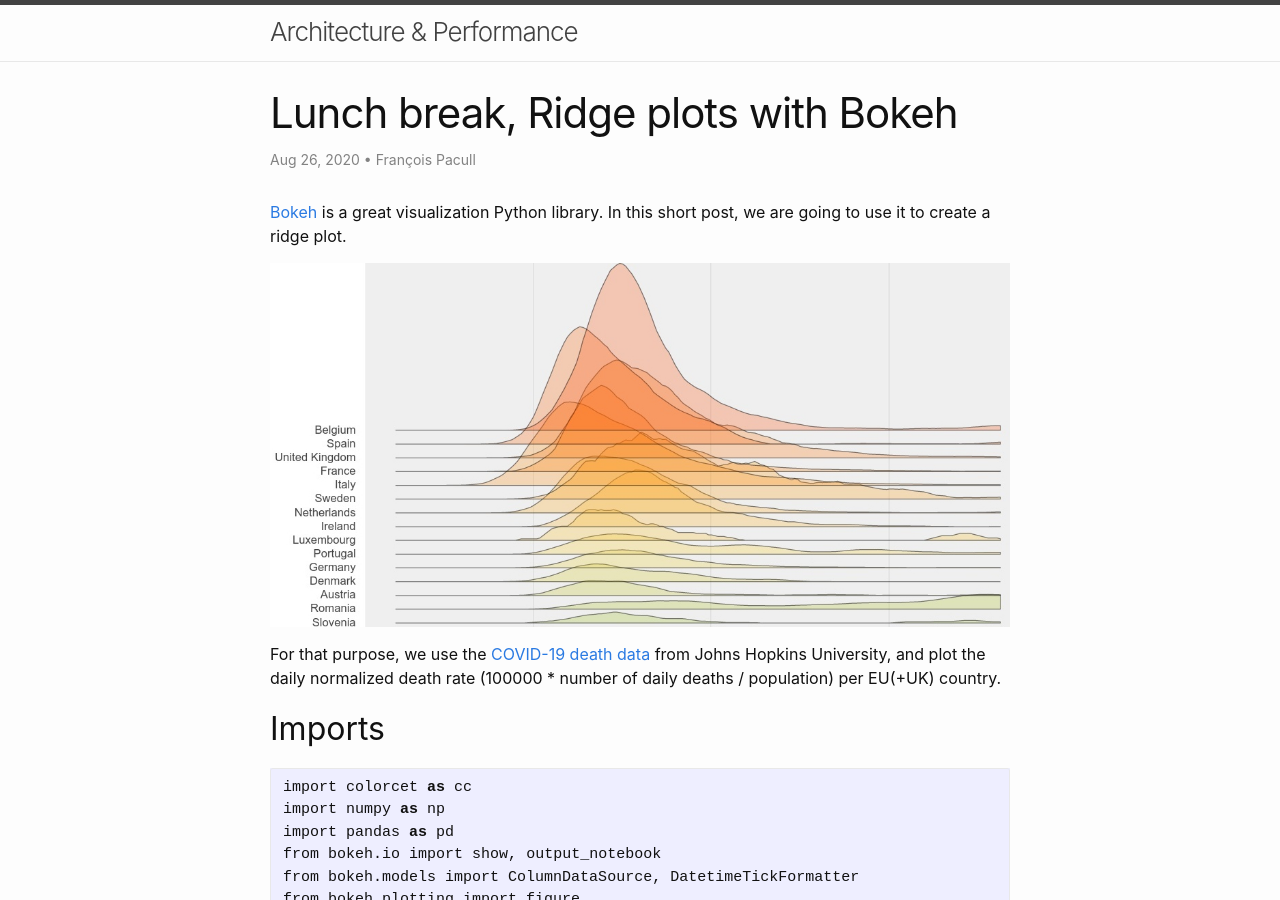
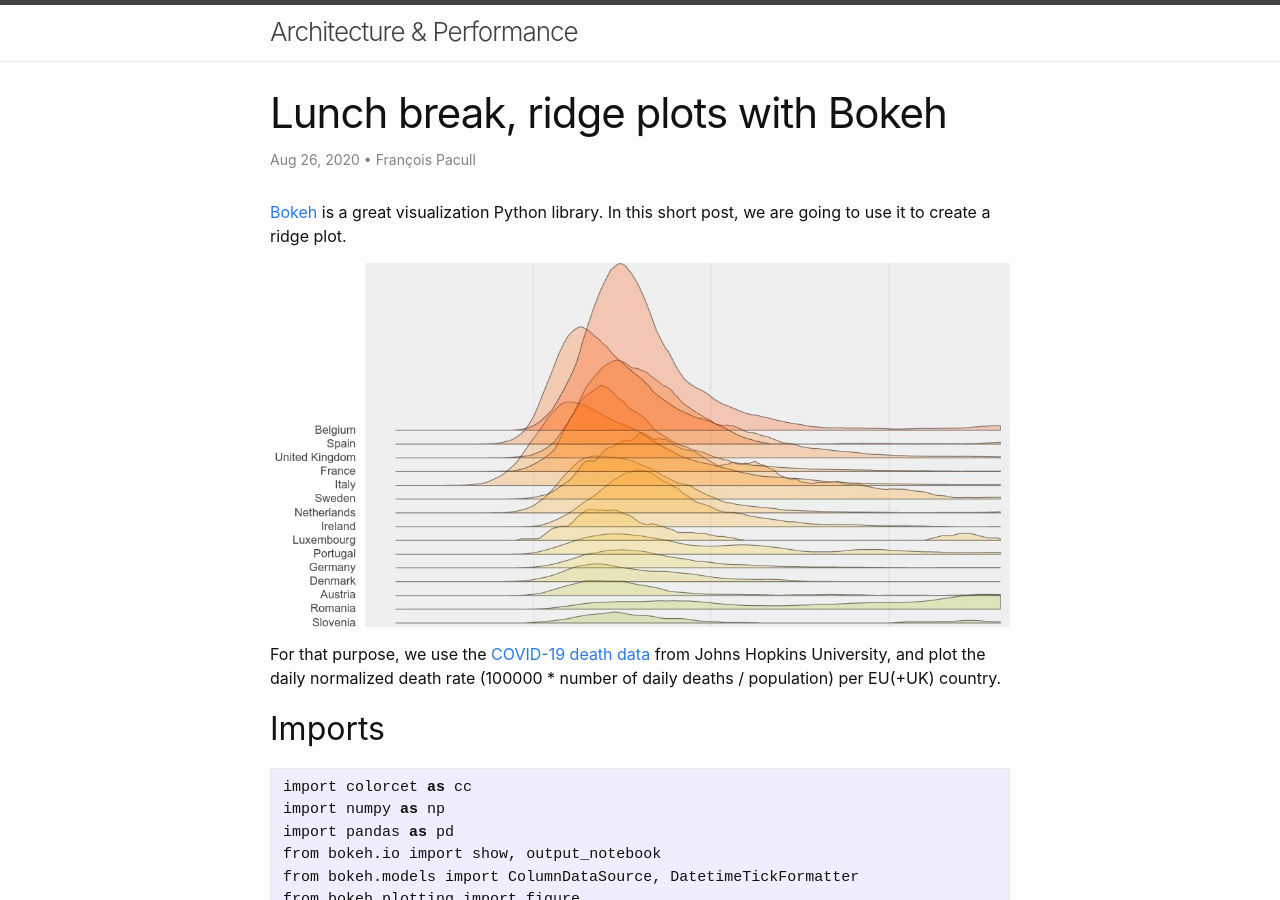
Before and after one commit to aetperf/aetperf.github.io, a Jekyll site: the page built from _posts/2020-08-26-Lunch-break,-ridge-plots-with-Bokeh.md, in a window 1280 px wide and 900 px high. Built offline with Jekyll 4.4.1, drawn with Linux system fonts in a browser that asks for light colours.

Commit message:
small update

```diff
--- a/_posts/2020-08-26-Lunch-break,-ridge-plots-with-Bokeh.md
+++ b/_posts/2020-08-26-Lunch-break,-ridge-plots-with-Bokeh.md
@@ -1,5 +1,5 @@
 ---
-title: Lunch break, Ridge plots with Bokeh
+title: Lunch break, ridge plots with Bokeh
 layout: post
 comments: true
 author: François Pacull
```
